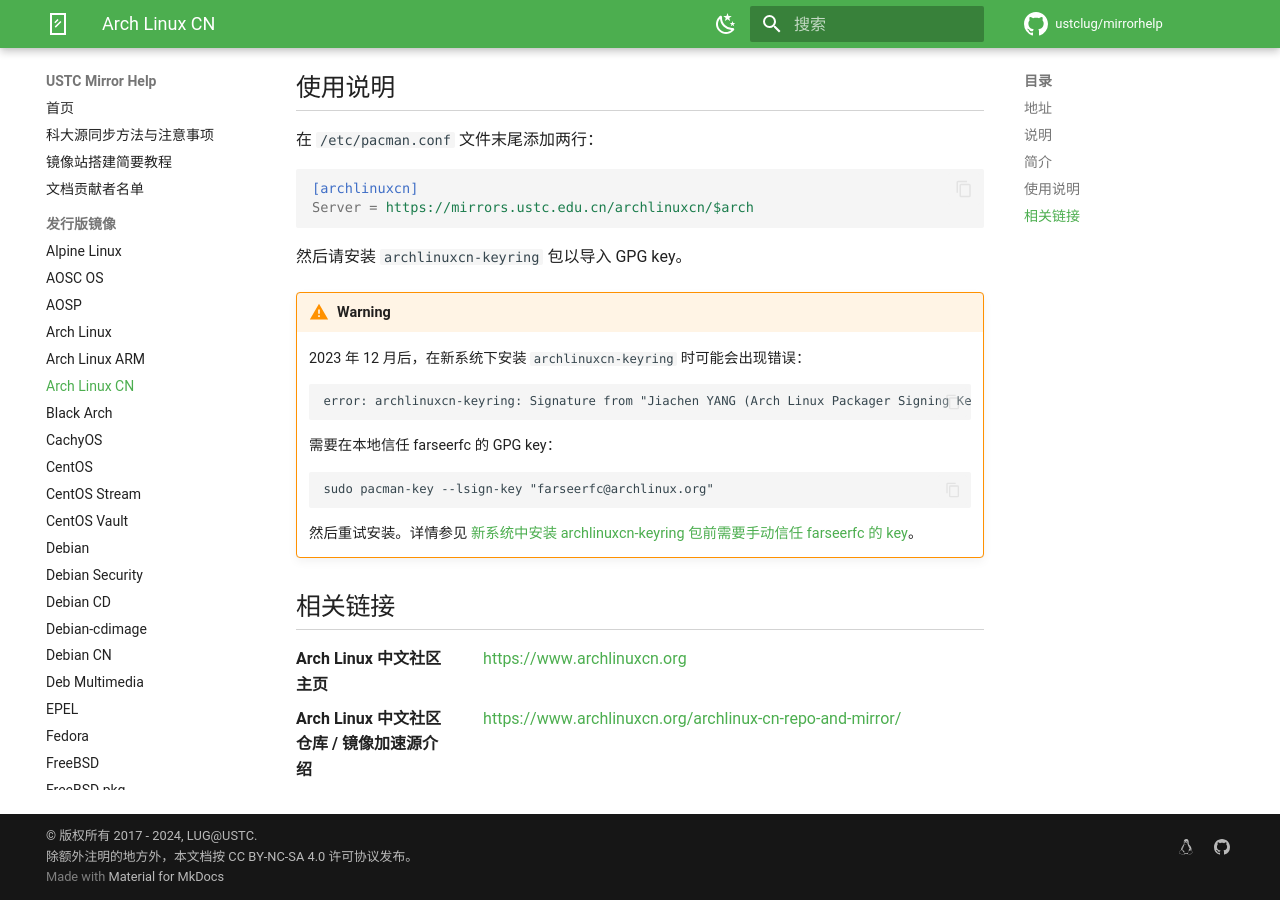
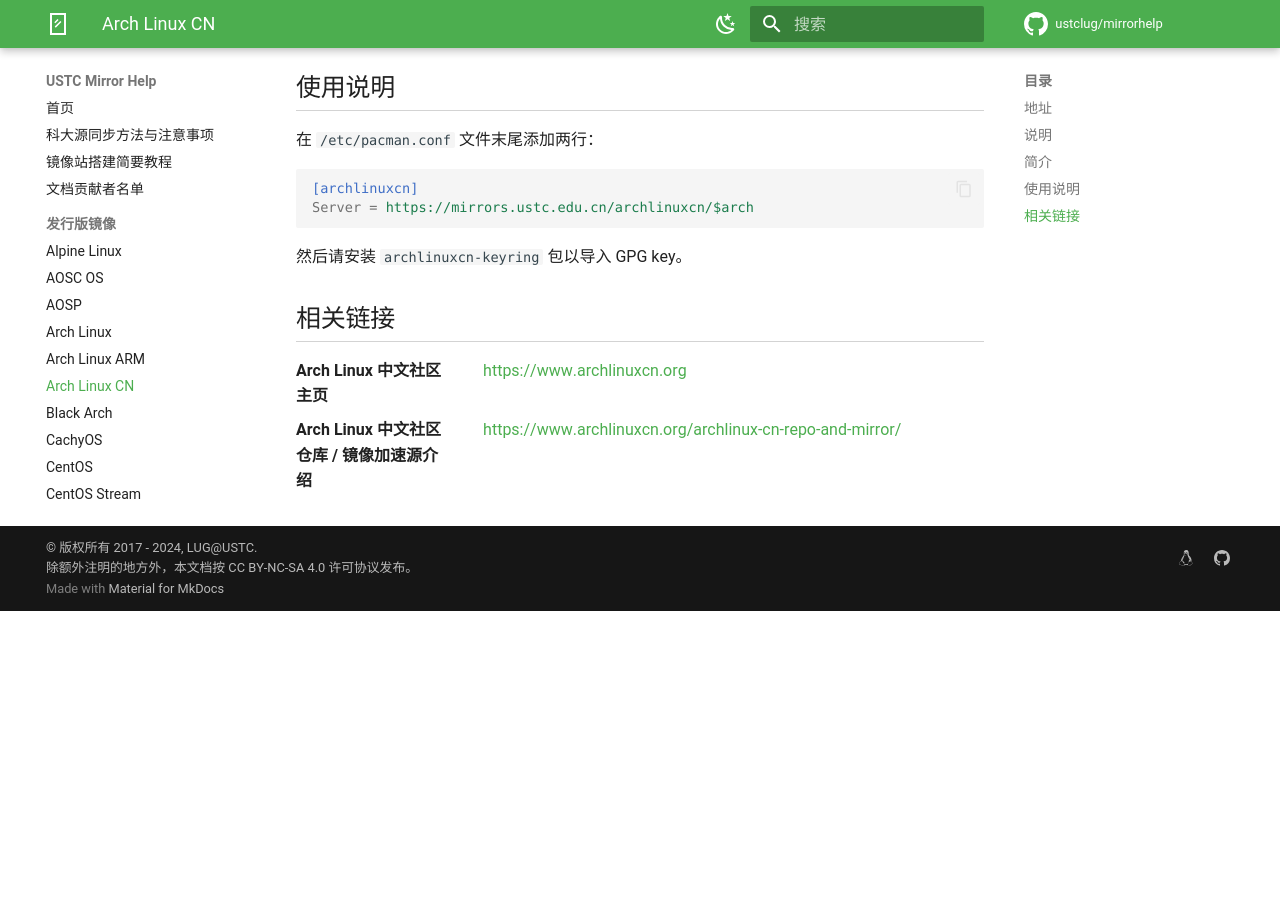
Before and after one commit to ustclug/mirrorhelp, an MkDocs documentation site: the page built from docs/archlinuxcn.md, in a window 1280 px wide and 900 px high, scrolled down 518 px. Built offline with MkDocs 1.6.1 and Material for MkDocs 9.7.7, drawn with Linux system fonts in a browser that asks for light colours; comment, search, counter and statistics services are not loaded; after the commit the page ends 1129 px from its top, so only the background shows below that.

Commit message:
archlinuxcn: Remove keyring workaround
https://github.com/mirrorz-org/mirrorz-help/pull/136#issuecomment-3217912365

```diff
--- a/docs/archlinuxcn.md
+++ b/docs/archlinuxcn.md
@@ -26,19 +26,6 @@
 
 然后请安装 `archlinuxcn-keyring` 包以导入 GPG key。
 
-!!! warning
-
-    2023 年 12 月后，在新系统下安装 `archlinuxcn-keyring` 时可能会出现错误：
-
-        error: archlinuxcn-keyring: Signature from "Jiachen YANG (Arch Linux Packager Signing Key) " is marginal trust
-
-    需要在本地信任 farseerfc 的 GPG key：
-
-        sudo pacman-key --lsign-key "farseerfc@archlinux.org"
-
-    然后重试安装。详情参见
-    [新系统中安装 archlinuxcn-keyring 包前需要手动信任 farseerfc 的 key](https://www.archlinuxcn.org/archlinuxcn-keyring-manually-trust-farseerfc-key/)。
-
 ## 相关链接
 
 Arch Linux 中文社区主页
```
